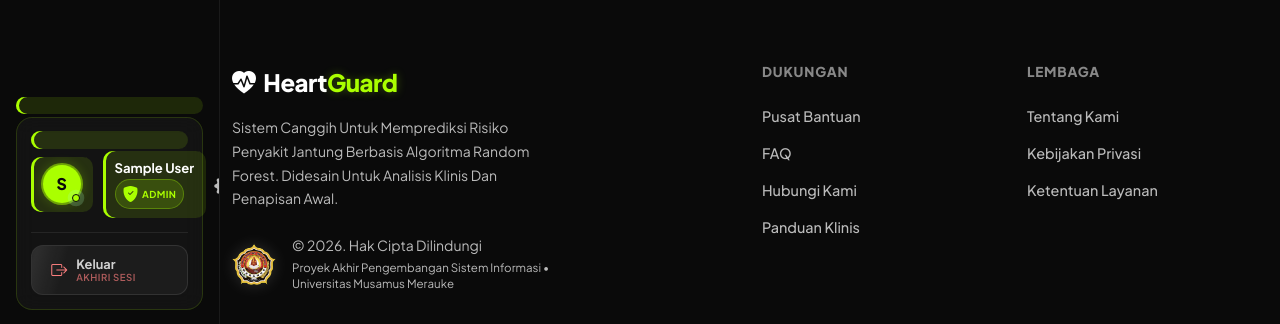
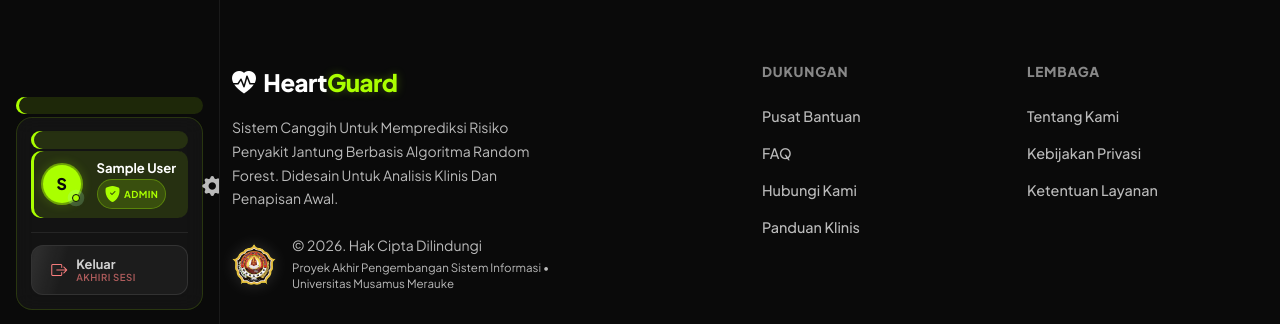
Before and after one commit to SofyanBaharudinnn/heart-disease-prediction, a Django app: page /about/ in a window 1280 px wide. Shown: the part 2147-2471 px from the top of the page. Run offline with Django 4.2, Linux system fonts and the light colour scheme; the visitor is signed in with stand-in values (Sample User, id 1); data comes from the database, SQL or seed files in the repository.

Commit message:
style: restructure sidebar user profile flexbox layout to align settings gear icon on the far right

```diff
--- a/heart_disease/templates/heart_disease/base.html
+++ b/heart_disease/templates/heart_disease/base.html
@@ -1384,9 +1384,10 @@
 
     <!-- Premium User Profile Card -->
     <div class="user-profile-card">
-      <div class="user-profile-top">
+      <div class="user-profile-top d-flex align-items-center justify-content-between">
+        <div class="d-flex align-items-center gap-3" style="min-width: 0; flex-grow: 1;">
           <!-- Avatar with gradient ring -->
-        <div class="user-avatar-pro {% if request.user.is_staff %}avatar-admin{% else %}avatar-user{% endif %}">
+          <div class="user-avatar-pro {% if request.user.is_staff %}avatar-admin{% else %}avatar-user{% endif %}" style="flex-shrink: 0;">
             <span class="avatar-letter">
               {% if request.user.get_full_name %}
                 {{ request.user.get_full_name|make_list|first|upper }}
@@ -1396,8 +1397,8 @@
             </span>
             <span class="avatar-status-ring"></span>
           </div>
-        <div class="user-info-pro d-flex align-items-center justify-content-between gap-1" style="min-width: 0;">
-          <div style="min-width: 0; flex-grow: 1;">
+          <!-- User info (name & role badge) -->
+          <div class="user-info-pro" style="min-width: 0;">
             <div class="user-name-pro" style="text-overflow: ellipsis; overflow: hidden; white-space: nowrap;">
               {% if request.user.get_full_name %}
                 {{ request.user.get_full_name }}
@@ -1413,10 +1414,11 @@
               {% endif %}
             </div>
           </div>
-          <a href="{% url 'theme_selection' %}" class="hover-lime p-1" style="flex-shrink: 0;" title="{{ t.menu_theme }}">
+        </div>
+        <!-- Settings Gear Icon -->
+        <a href="{% url 'theme_selection' %}" class="hover-lime p-1 d-flex align-items-center" style="flex-shrink: 0; color: var(--muted); transition: color 0.2s;" title="{{ t.menu_theme }}">
           <i class="bi bi-gear-fill fs-5"></i>
         </a>
-        </div>
       </div>
 
       <!-- Divider -->
```
Lines whose indentation alone changed are shown as unchanged.
